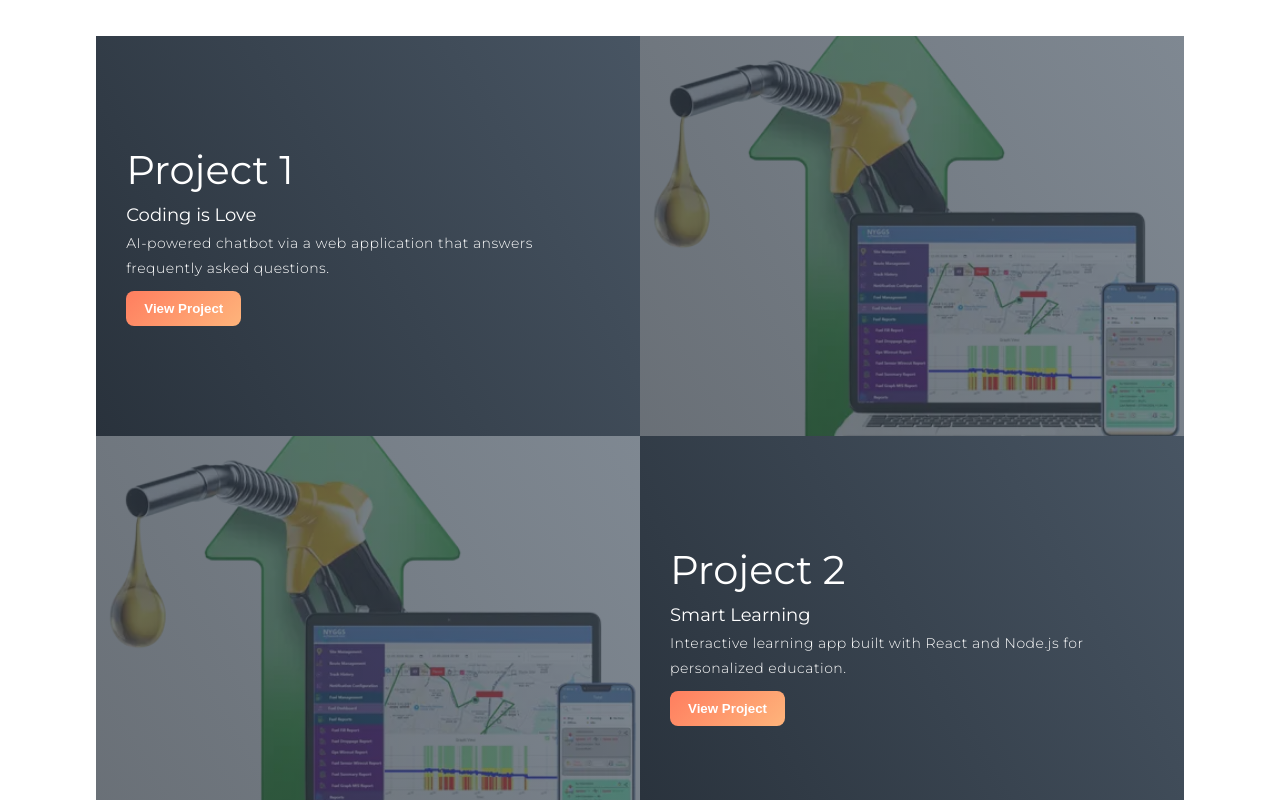
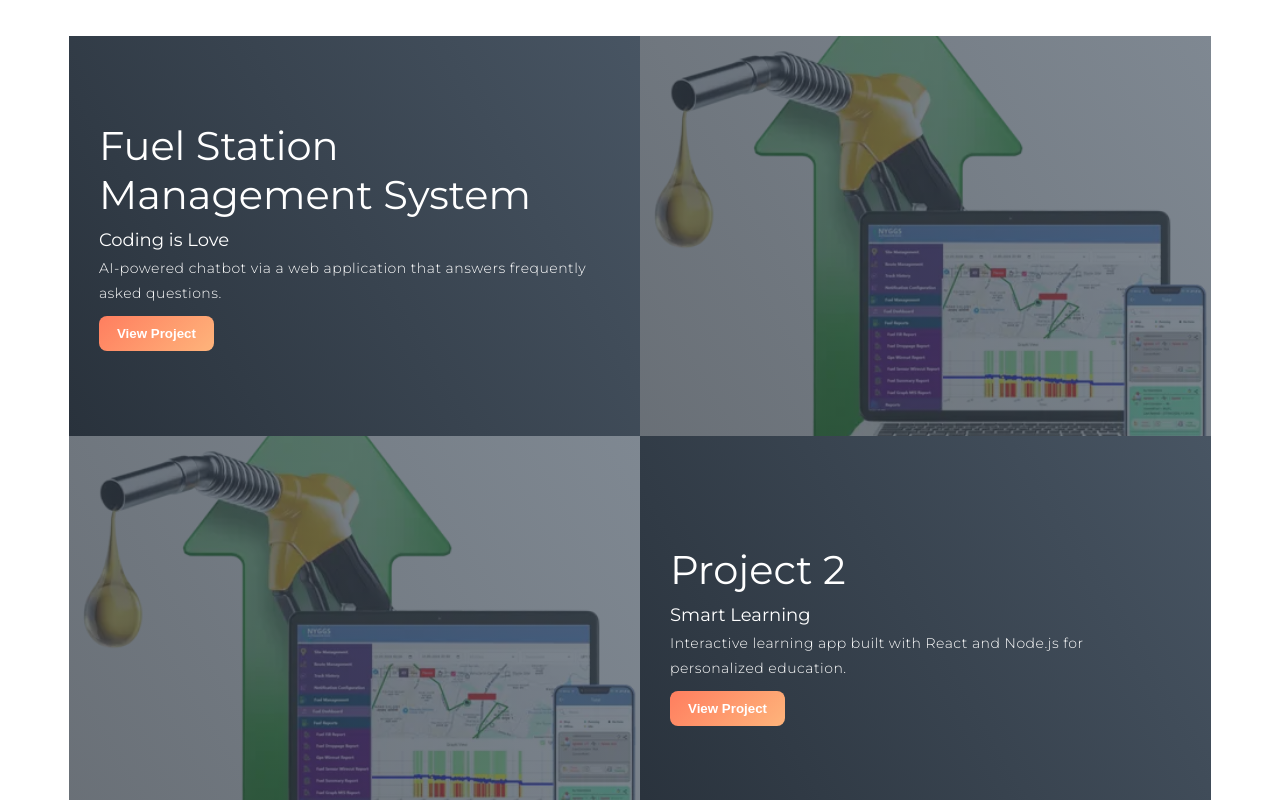
Before and after one commit to sarvanr134-lab/My-Protfolio, a React (Vite) app: page / in a window 1280 px wide. Shown: the part 2860-3660 px from the top of the page. Built offline with nearby package versions, Linux system fonts and the light colour scheme.

Commit message:
clg projected added

```diff
--- a/src/components/Projects.jsx
+++ b/src/components/Projects.jsx
@@ -14,14 +14,14 @@ const Projects = () => (
         {/* --- Project 1 --- */}
         <div className="project-item">
           <div className="project-info">
-            <h1>Project 1</h1>
+            <h1>Fuel Station Management System</h1>
             <h2>Coding is Love</h2>
             <p>
               AI-powered chatbot via a web application that answers frequently
               asked questions.
             </p>
             <a
-              href="https://demo-one-psi-14.vercel.app/"
+              href="https://fuel-management-system-a5vw.vercel.app/"
               target="_blank"
               rel="noopener noreferrer"
             >
```
